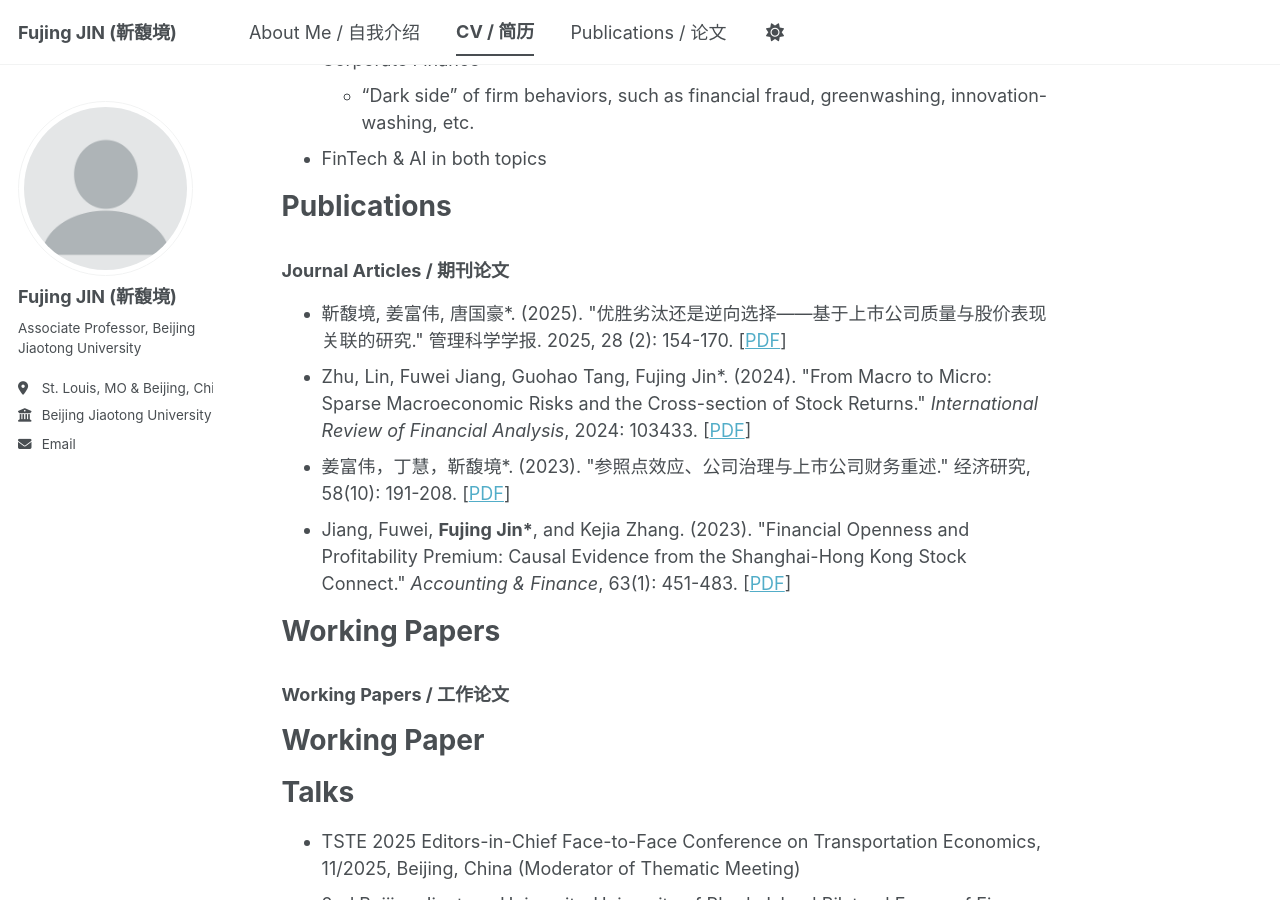
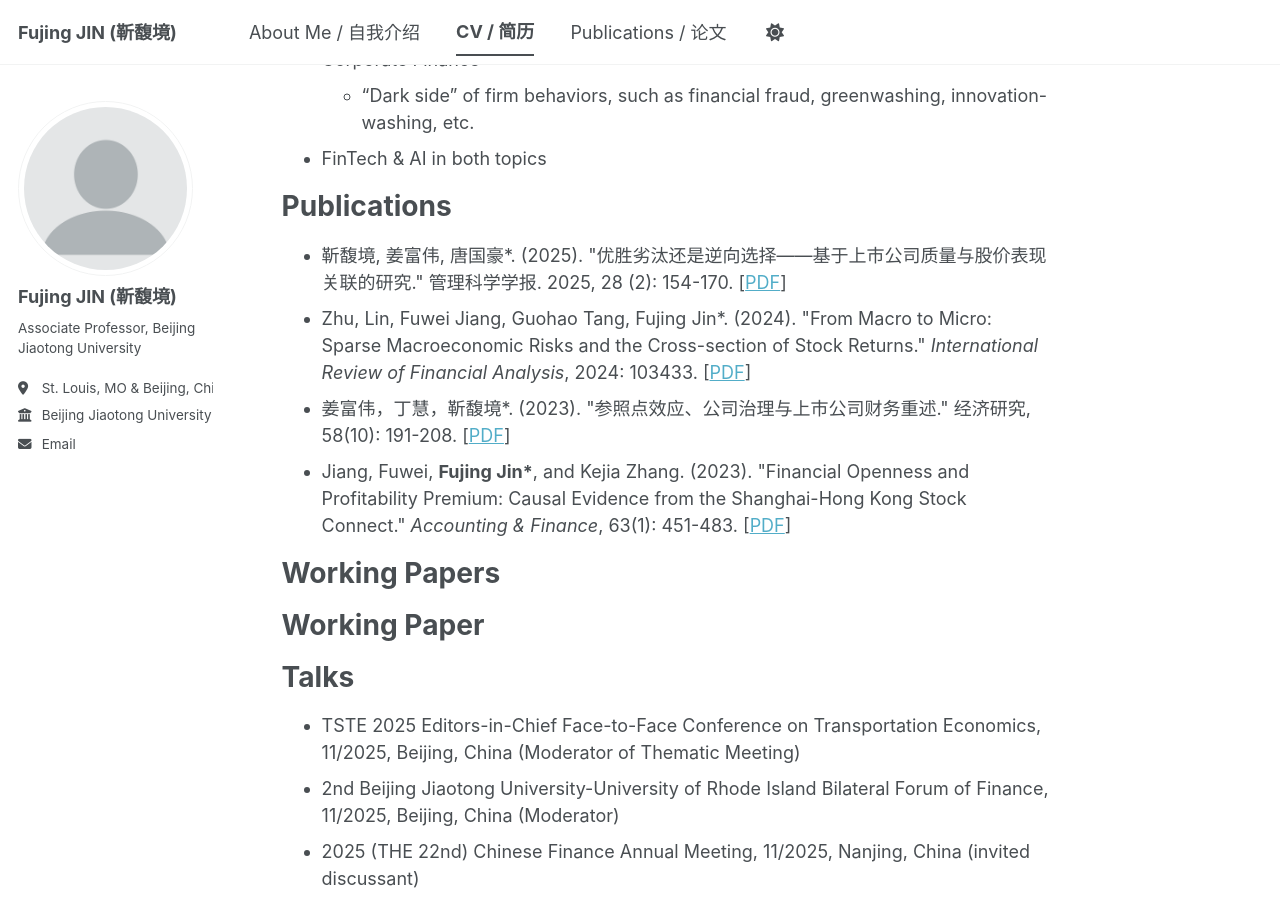
Before and after one commit to Fujing-JIN/Fujing-JIN.github.io, a Jekyll site: the page built from _pages/cv.md, in a window 1280 px wide and 900 px high, scrolled down 822 px. Built offline with Jekyll 4.4.1, drawn with Linux system fonts in a browser that asks for light colours; a script bundle is joined from its source files by our own code; library files that are not in the unit come from our copies.

Commit message:
Update cv.md

```diff
--- a/_pages/cv.md
+++ b/_pages/cv.md
@@ -41,7 +41,6 @@ Research Interests
 
 Publications
 ======
-### Journal Articles / 期刊论文
 <ul>
   {% assign published_papers = site.publications | where: "category", "manuscripts" %}
   {% for post in published_papers reversed %}
@@ -60,7 +59,6 @@ Publications
 
 Working Papers
 ======
-### Working Papers / 工作论文
 <ul>
   {% assign working_papers = site.publications | where: "category", "working_papers" %}
   {% for post in working_papers reversed %}
```
